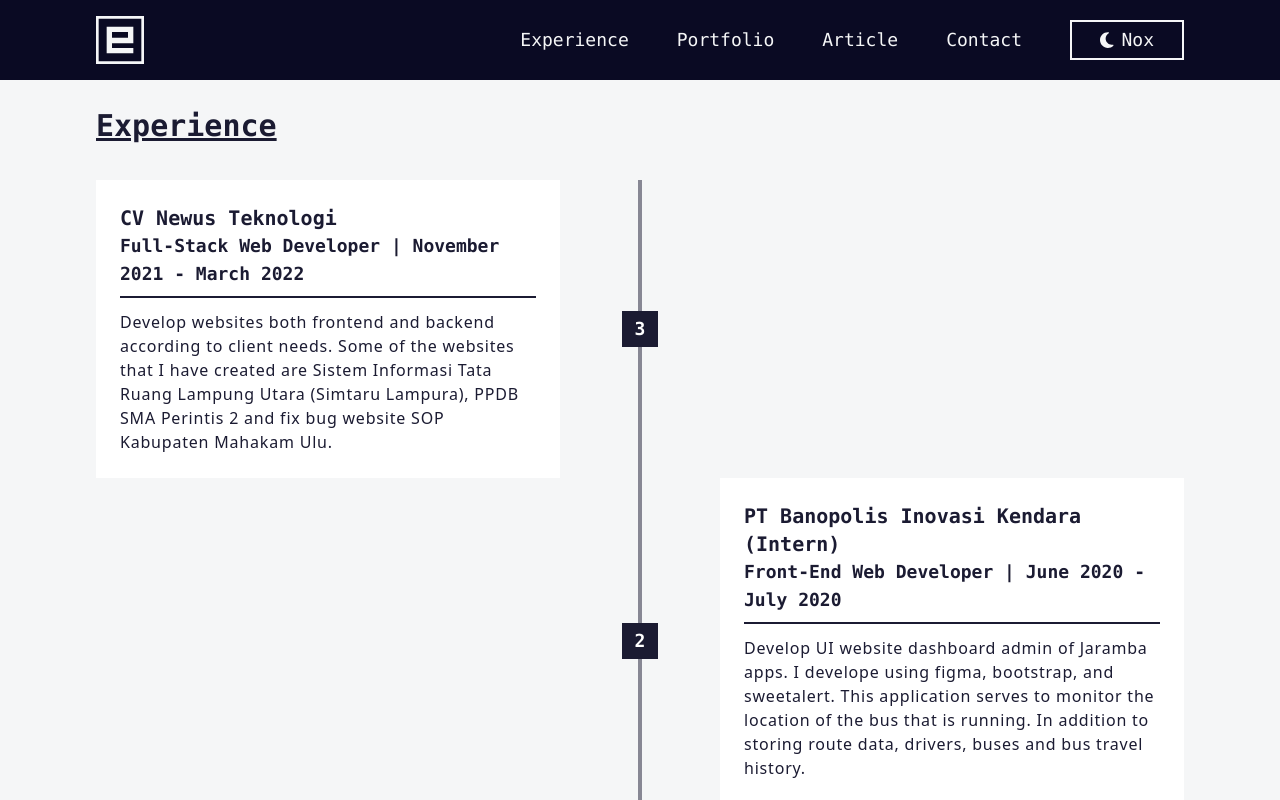
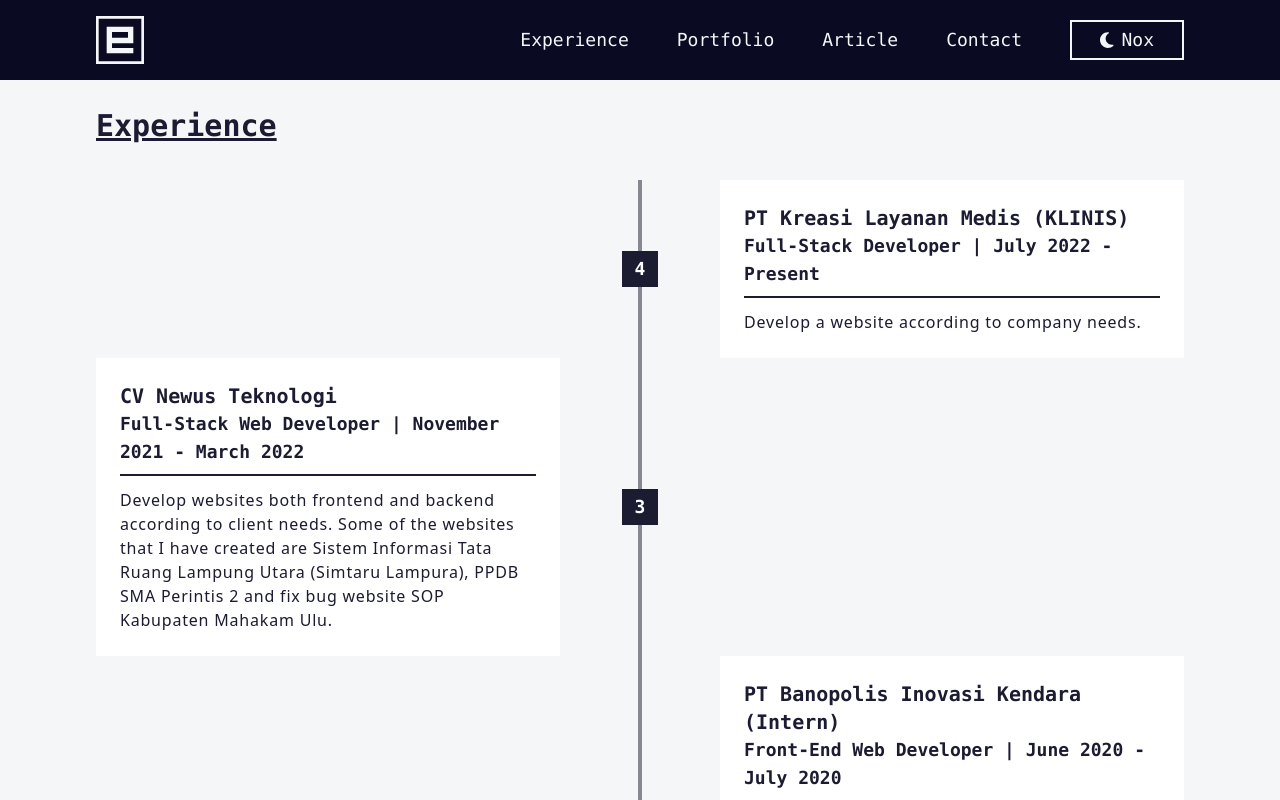
Before and after one commit to edikurniawan-dev/edikurniawan.dev, a Next.js app: page /experience in a window 1280 px wide. Shown: the top 800 px of the page. Built offline with nearby package versions, Linux system fonts and the light colour scheme.

Commit message:
update experience

```diff
--- a/pages/experience.jsx
+++ b/pages/experience.jsx
@@ -16,6 +16,14 @@ export default function Experience() {
                     <div className="relative space-y-16 text-gray-700 lg:space-y-0">
                         {/* line vertical */}
                         <div className="absolute hidden w-1 h-full transform -translate-x-1/2 opacity-50 lg:block bg-dark dark:bg-light left-1/2"></div>
+                        <ExperienceCard
+                            place="flex justify-end w-full mx-auto items-center"
+                            padding="w-full lg:w-1/2 lg:pl-20"
+                            companyName="PT Kreasi Layanan Medis (KLINIS)"
+                            during="Full-Stack Developer | July 2022 - Present"
+                            task="Develop a website according to company needs."
+                            number="4"
+                        />
                         <ExperienceCard
                             place="flex justify-start w-full mx-auto items-center"
                             padding="w-full lg:w-1/2 lg:pr-20"
```
